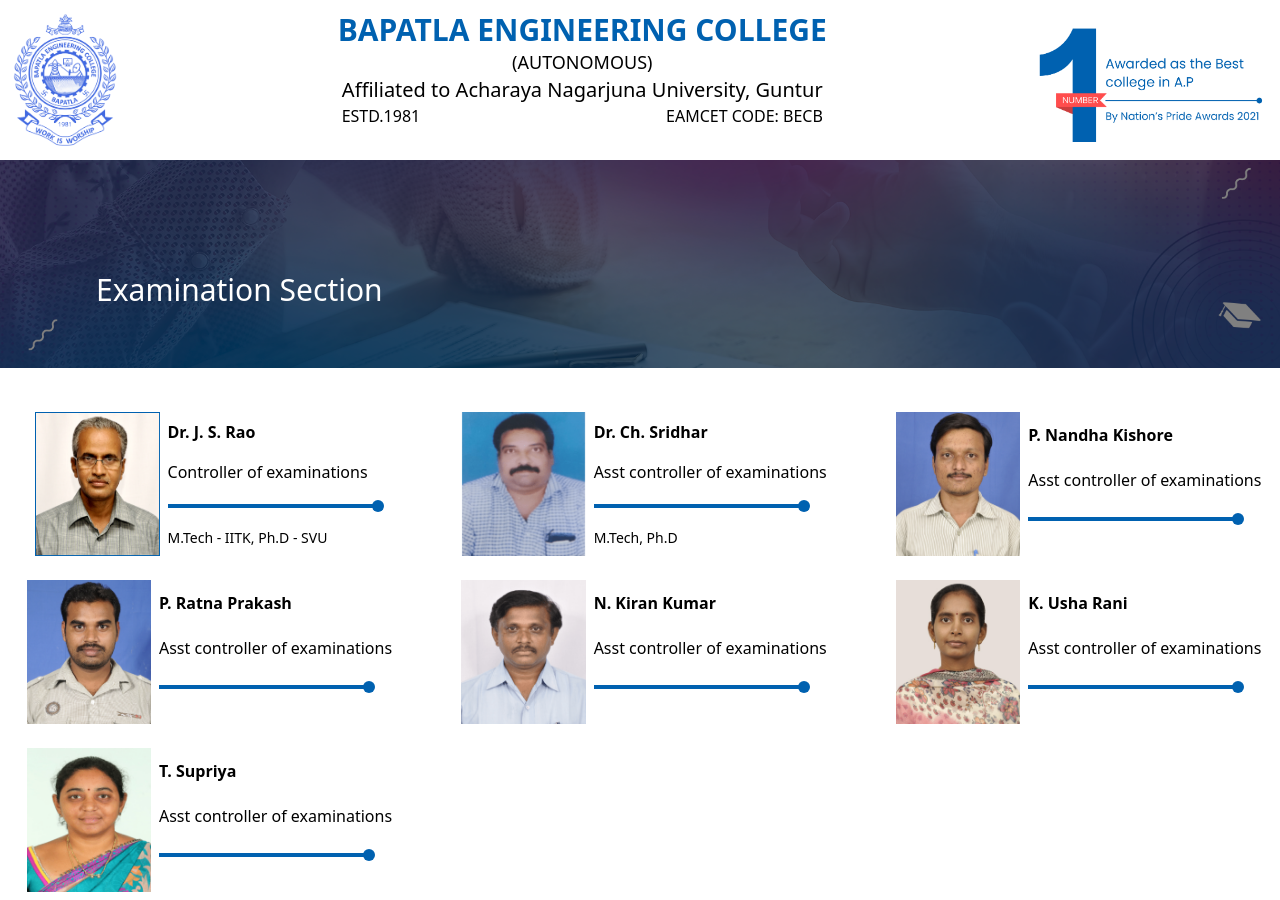
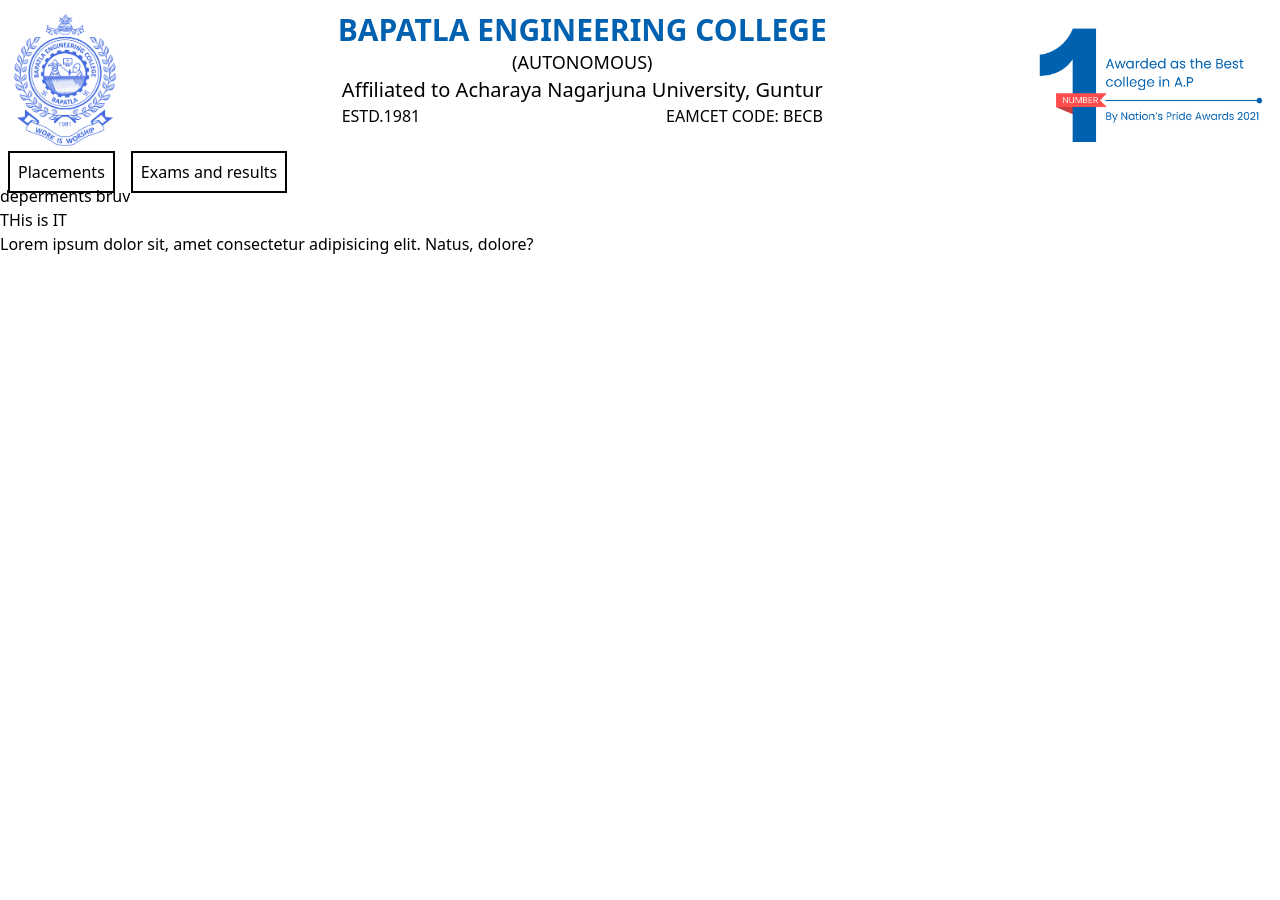
Before and after one commit to vakacharitha/beccollegewebsite-1, a React (Vite) app: page /departments in a window 1280 px wide. After the commit the page ends 800 px from the top, so only its background shows below. Built offline with nearby package versions, Linux system fonts and the light colour scheme.

Commit message:
add react-router

```diff
--- a/package.json
+++ b/package.json
@@ -11,7 +11,7 @@
   "dependencies": {
     "react": "^18.2.0",
     "react-dom": "^18.2.0",
-    "react-router-dom": "^6.4.5"
+    "react-router-dom": "^6.5.0"
   },
   "devDependencies": {
     "@types/react": "^18.0.24",
--- a/src/components/navbar/navbar.jsx
+++ b/src/components/navbar/navbar.jsx
@@ -1,6 +1,6 @@
 import downArrow from "/src/assets/angle-down-solid.svg";
 import React from "react";
-
+import IT from "/src/pages/departments/IT.jsx";
 let navbar = () => {
 	const [dropdown1, setDropDown1] = React.useState("");
 
@@ -9,6 +9,9 @@
 	}
 
 	return (
+		// <>
+		// 	<h1>Navbar starting</h1>
+		// </>
 		<nav className="bg-primary w-full h-10 -mt-2 flex items-center">
 			<div
 				data-id="1"
--- a/src/components/staff/staff.jsx
+++ b/src/components/staff/staff.jsx
@@ -1,32 +1,28 @@
 import emailPic from "/src/assets/Envelope.png";
 
 let staff = (props) => {
-	console.log(props.item);
+	const { item } = props;
 	return (
 		<div className="staff-wrapper flex">
 			<div className="staff-pic ml-2">
-				<img
-					className="h-36"
-					src={props.item.staffPic}
-					alt="staff picture"
-				></img>
+				<img className="h-36" src={item.staffPic} alt="staff picture"></img>
 			</div>
 			<div className="staff-text flex flex-col ml-2 justify-around">
-				<div className="staff-name font-bold">{props.item.staffName}</div>
-				<div className="staff-designation">{props.item.staffDesignation}</div>
+				<div className="staff-name font-bold">{item.staffName}</div>
+				<div className="staff-designation">{item.staffDesignation}</div>
 				<div className="staff-breaker flex flex-row items-center">
 					<div className="staff-line h-1 w-11/12 md:w-52 bg-primary"></div>
 					<div className="staff-circle h-3 -ml-1 w-3 bg-primary rounded-full"></div>
 				</div>
 				<div className="staff-education font-medium text-sm">
-					{props.item.staffEdu}
+					{item.staffEdu}
 				</div>
-				{props.item.staffEmail && (
+				{item.staffEmail && (
 					<div className="staff-email flex items-center flex-wrap">
 						<img className="h-6" src={emailPic}></img>
 						<a
 							className="text-primary font-medium underline underline-offset-2"
-							href={props.item.staffEMail}
+							href={item.staffEMail}
 						>
 							Send email
 						</a>
--- a/src/main.jsx
+++ b/src/main.jsx
@@ -1,24 +1,33 @@
 import React from "react";
 import ReactDOM from "react-dom/client";
-import Homepage from "./pages/homepage";
-import Header from "/src/components/header/header";
-import Navbar from "./components/navbar/navbar";
-import ExamHeader from "/src/components/examheader/examheader.jsx";
-import Exampages from "/src/pages/examsResults/examination.jsx";
-import Staff from "/src/components/staff/staff.jsx";
-import staffData from "/src/Data/staffData/examinationCell/staffData.js";
 import "./index.css";
+import { createBrowserRouter, RouterProvider } from "react-router-dom";
+import Root from "/src/routes/root.jsx";
+import Homepage from "/src/pages/homepage.jsx";
+import ExaminationCell from "/src/pages/examsResults/examination.jsx";
+import It from "/src/pages/departments/IT.jsx";
 
-const StaffD = staffData.map((item) => {
-	return <Staff key={item.staffId} item={item} />;
-});
+const router = createBrowserRouter([
+	{
+		path: "/",
+		element: <Root />,
+		// errorElement: <ErrorPage />,
+		children: [
+			{ index: true, element: <Homepage /> },
+			{
+				path: "/departments",
+				element: <It />,
+			},
+			{
+				path: "/examination-cell",
+				element: <ExaminationCell />,
+			},
+		],
+	},
+]);
 
 ReactDOM.createRoot(document.getElementById("root")).render(
 	<>
-		<Header />
-		<ExamHeader />
-		<div className="staff-container grid  grid-flow-row justify-center gap-6 mt-2 mb-2 md:grid-cols-2 md:justify-items-center lg:grid-cols-2 xl:grid-cols-3 2xl:grid-cols-4">
-			{StaffD}
-		</div>
+		<RouterProvider router={router} />
 	</>
 );
--- a/src/pages/departments/IT.jsx
+++ b/src/pages/departments/IT.jsx
@@ -1,3 +1,13 @@
+import React from "react";
+
 export default function exampages() {
-	return <h1>IT</h1>;
+	return (
+		<>
+			<h3>deperments bruv </h3>
+			<h4>THis is IT</h4>
+			<p>
+				Lorem ipsum dolor sit, amet consectetur adipisicing elit. Natus, dolore?
+			</p>
+		</>
+	);
 }
--- a/src/pages/examsResults/examination.jsx
+++ b/src/pages/examsResults/examination.jsx
@@ -1,15 +1,19 @@
 import ExamHeader from "/src/components/examheader/examheader.jsx";
 import { Route, Routes, Link } from "react-router-dom";
-import Exampages from "/src/pages/examsResults/examination.jsx";
+import Staff from "/src/components/staff/staff.jsx";
+import staffData from "/src/Data/staffData/examinationCell/staffData.js";
+
+const StaffD = staffData.map((dataArg) => {
+	return <Staff key={dataArg.staffId} item={dataArg} />;
+});
 
 export default function exampages() {
 	return (
 		<>
 			<ExamHeader />
-			<Routes>
-				<Route path="/exam" element={<ExamHeader />} />
-				<Route path="/books" element={<Exampages />} />
-			</Routes>
+			<div className="staff-container grid grid-flow-row justify-center gap-6 mt-2 mb-2 md:grid-cols-2 md:justify-items-center lg:grid-cols-2 xl:grid-cols-3 2xl:grid-cols-4">
+				{StaffD}
+			</div>
 		</>
 	);
 }
--- a/src/pages/homepage.jsx
+++ b/src/pages/homepage.jsx
@@ -1,19 +1,12 @@
-import { Route, Routes, Link } from "react-router-dom";
-import ExamHeader from "/src/pages/departments/IT.jsx";
-import Exampages from "/src/pages/examsResults/examination.jsx";
+// import { Route, Routes, Link } from "react-router-dom";
+// import ExamHeader from "/src/pages/departments/IT.jsx";
+// import Exampages from "/src/pages/examsResults/examination.jsx";
+import Navbar from "/src/components/navbar/navbar";
 
 export default function homepage() {
 	return (
 		<>
-			<Link to="/">Homepage</Link>
-			<br />
-			<Link to="/exam">Examinations</Link>
-			<br />
-			<Link to="/books">Departments</Link>
-			<Routes>
-				<Route path="/exam" element={<ExamHeader />} />
-				<Route path="/books" element={<Exampages />} />
-			</Routes>
+			<div className="mt-11">This is the home page</div>
 		</>
 	);
 }
--- /dev/null
+++ b/src/routes/root.jsx
@@ -0,0 +1,25 @@
+import Header from "/src/components/header/header.jsx";
+
+import { Outlet, Link } from "react-router-dom";
+
+export default function Root() {
+	return (
+		<>
+			<Header />
+			<button>
+				<Link className=" m-2 p-2 border-2 border-black" to={"/departments"}>
+					Placements
+				</Link>
+			</button>
+			<button>
+				<Link
+					className=" m-2 p-2 border-2 border-black"
+					to={"/examination-cell"}
+				>
+					Exams and results
+				</Link>
+			</button>
+			<Outlet />
+		</>
+	);
+}
```
Also changed, not shown: 1 other file (tests, documents, lock files or other folders).
